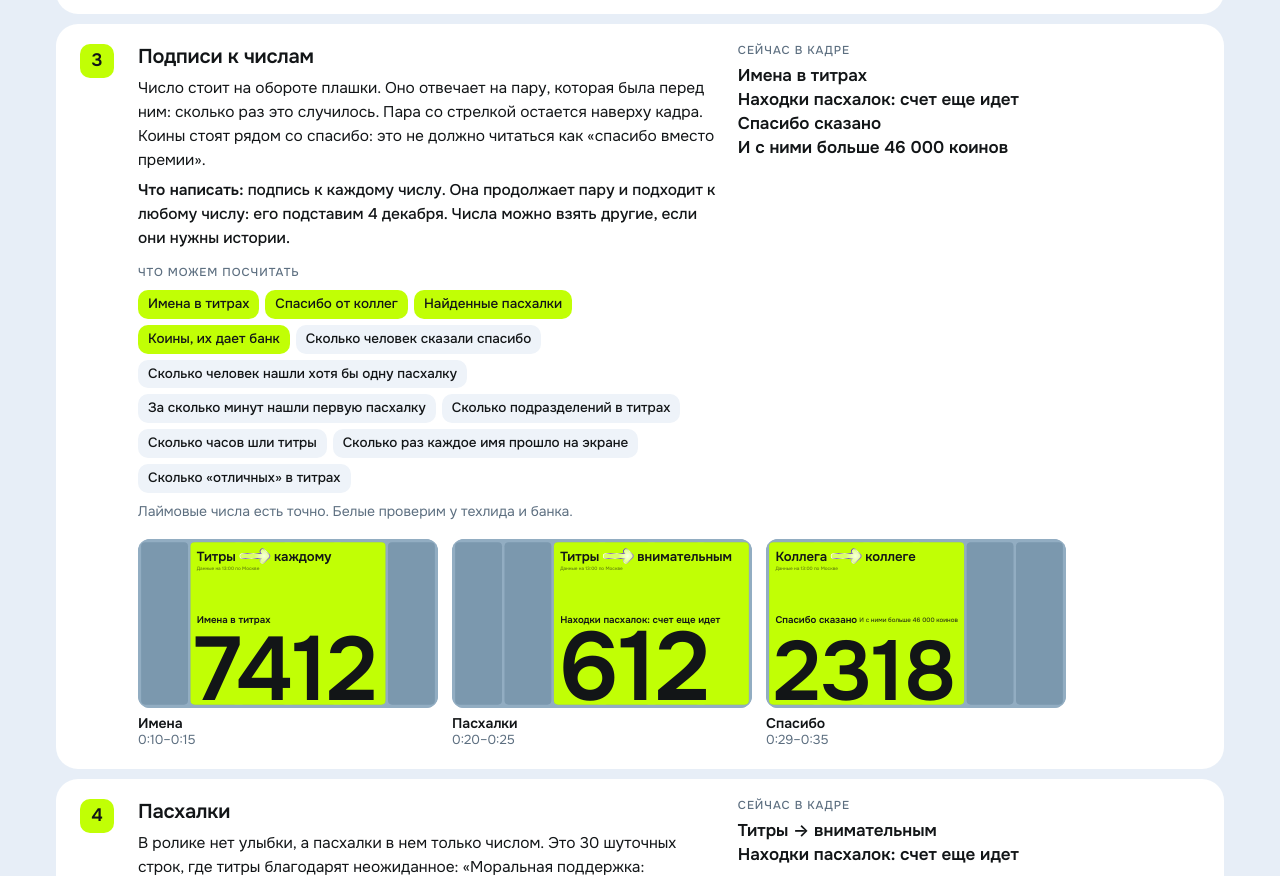
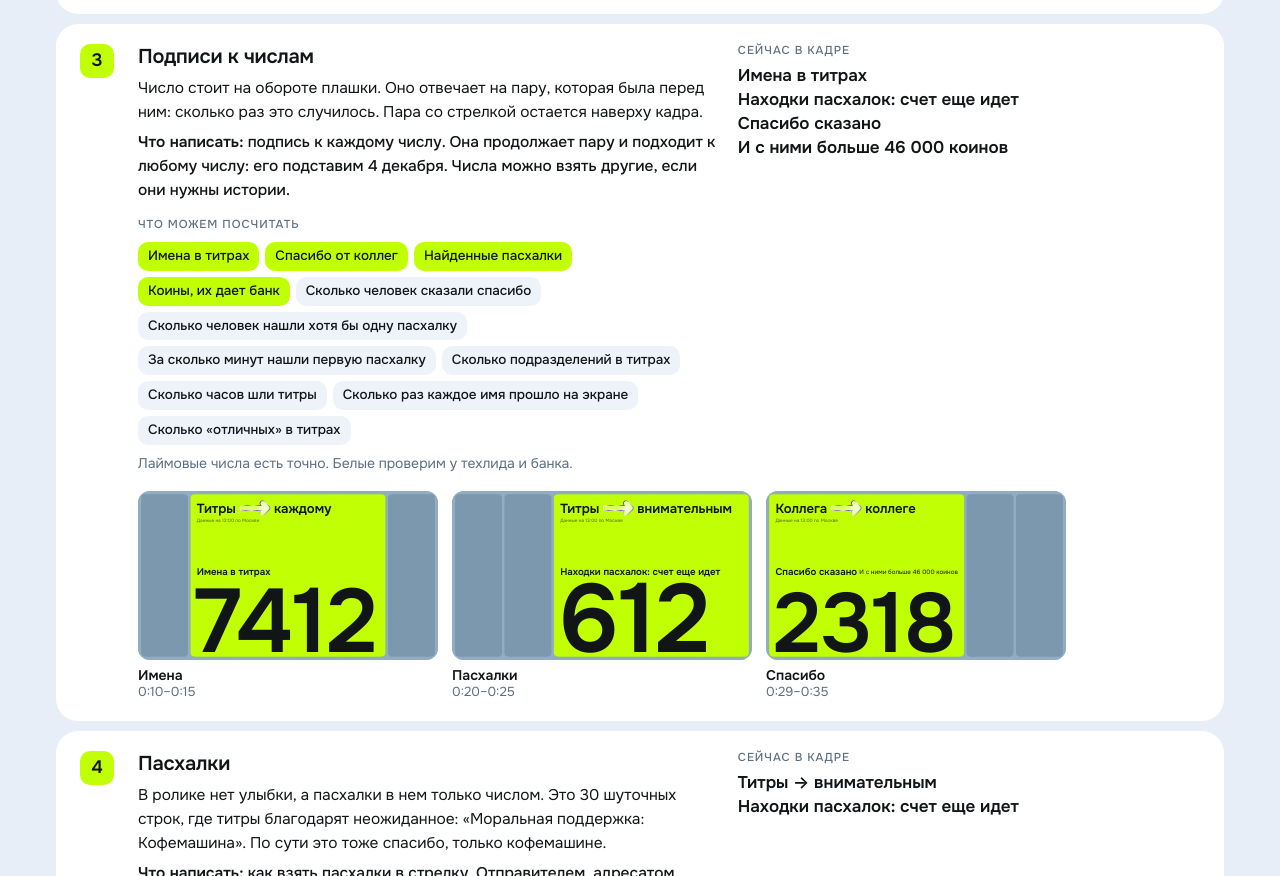
Before and after one commit to denismarsgpt-glitch/final-video-storyboard, a plain HTML site: page index.html in a window 1280 px wide. Shown: the part 4185-5061 px from the top of the page. Drawn offline with Linux system fonts and the light colour scheme.

Commit message:
Задание копирайтеру: убрана фраза про коины в третьем пункте
Co-Authored-By: Claude Fable 5.2 <noreply@anthropic.com>

```diff
--- a/index.html
+++ b/index.html
@@ -423,7 +423,7 @@ h2{font-weight:600;letter-spacing:-.02em}
       <li data-ts="13.5,23,33">
         <div class="tr-main">
           <h3>Подписи к числам</h3>
-          <p>Число стоит на обороте плашки. Оно отвечает на пару, которая была перед ним: сколько раз это случилось. Пара со стрелкой остается наверху кадра. Коины стоят рядом со спасибо: это не должно читаться как «спасибо вместо премии».</p>
+          <p>Число стоит на обороте плашки. Оно отвечает на пару, которая была перед ним: сколько раз это случилось. Пара со стрелкой остается наверху кадра.</p>
           <p class="todo"><b>Что написать:</b> подпись к каждому числу. Она продолжает пару и подходит к любому числу: его подставим 4 декабря. Числа можно взять другие, если они нужны истории.</p>
           <div class="tr-count">
             <span class="lbl">Что можем посчитать</span>
```
